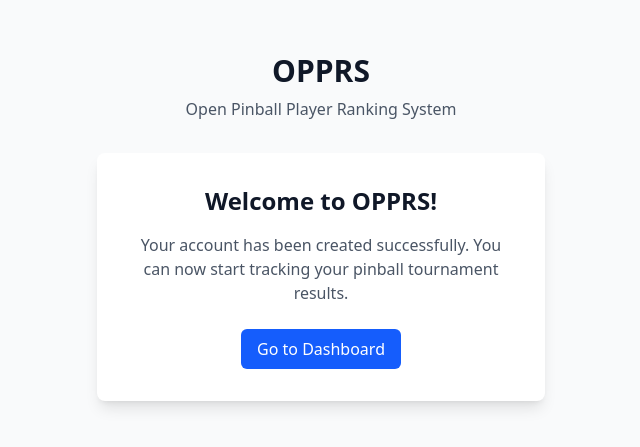
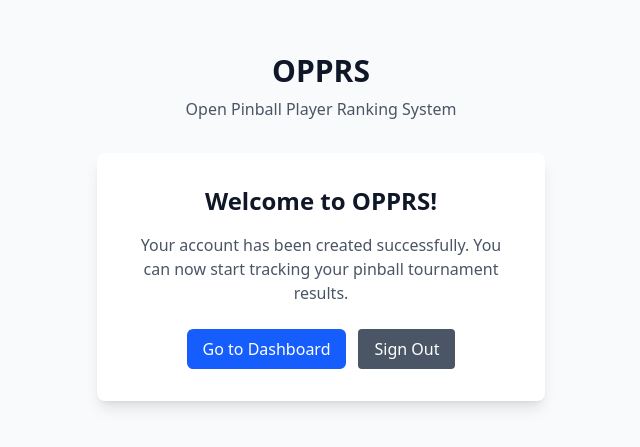
Before and after one commit to themcaffee/OPPR, a Next.js app in the folder apps/frontend-next/: page /profile in a window 1280 px wide. Shown: the part 173-620 px from the top of the page, without its empty margins (319-959 px from the left). Built offline with nearby package versions, Linux system fonts and the light colour scheme; no server answers.

Commit message:
feat(frontend-next): add logout button to profile page
- Create LogoutButton component that calls API logout endpoint
- Add logout button next to dashboard link on profile page
- Redirects to sign-in page after logout

```diff
--- a/apps/frontend-next/app/(auth)/profile/page.tsx
+++ b/apps/frontend-next/app/(auth)/profile/page.tsx
@@ -1,6 +1,7 @@
 import type { Metadata } from 'next';
 import Link from 'next/link';
 import { Card } from '@/components/ui/Card';
+import { LogoutButton } from '@/components/auth/LogoutButton';
 
 export const metadata: Metadata = {
   title: 'Welcome - OPPRS',
@@ -15,13 +16,14 @@ export default function ProfilePage() {
         Your account has been created successfully. You can now start tracking your pinball
         tournament results.
       </p>
-      <div className="text-center">
+      <div className="flex justify-center gap-3">
         <Link
           href="/"
           className="inline-block px-4 py-2 bg-blue-600 text-white rounded-md hover:bg-blue-700 transition-colors"
         >
           Go to Dashboard
         </Link>
+        <LogoutButton />
       </div>
     </Card>
   );
--- /dev/null
+++ b/apps/frontend-next/components/auth/LogoutButton.tsx
@@ -0,0 +1,27 @@
+'use client';
+
+import { useState } from 'react';
+import { useRouter } from 'next/navigation';
+import { apiClient } from '@/lib/api-client';
+import { Button } from '@/components/ui/Button';
+
+export function LogoutButton() {
+  const router = useRouter();
+  const [isLoading, setIsLoading] = useState(false);
+
+  const handleLogout = async () => {
+    setIsLoading(true);
+    try {
+      await apiClient.logout();
+    } catch {
+      // Even if logout fails, redirect to sign-in
+    }
+    router.push('/sign-in');
+  };
+
+  return (
+    <Button type="button" variant="secondary" onClick={handleLogout} isLoading={isLoading}>
+      Sign Out
+    </Button>
+  );
+}
```
